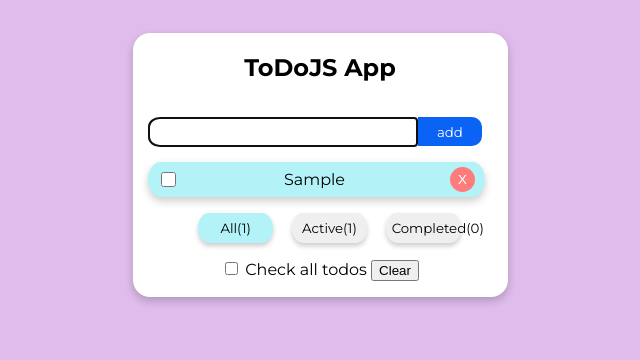
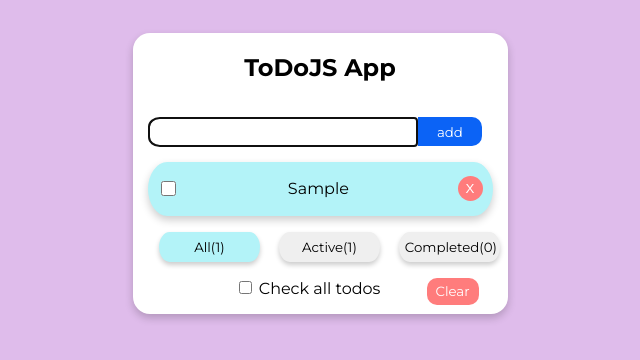
Before and after one commit to m-tynyanko/Tynyanko_Todo_JS, a plain HTML site: page index.html in a window 1280 px wide. Both pictures are taken after typing "Sample" into the empty fields and a click on the button "add". Shown: the whole page, without its empty margins (320-960 px from the left). Drawn offline with Linux system fonts and the light colour scheme.

Commit message:
layout is ready

```diff
--- a/index.html
+++ b/index.html
@@ -12,14 +12,14 @@
     <div class="main-block">
         <h2>ToDoJS App</h2>
         <div class="input-block">
-            <input id="inputId" class="input-field" size="10" />
+            <input id="inputId" class="input-field" maxlength="255" size="10" />
             <button id="buttonId" class="add-task-button" type="button">add</button>
         </div>
         <div class="container"></div>
         <p>
-            <input type="checkbox" id="checkAll" name="check"/>
+            <input type="checkbox" class="all-checkbox" id="checkAll" name="check"/>
             <label for="check">Check all todos</label>
-            <button id="delAll" type="button">Clear</button>
+            <button id="delAll" class="clear-button" type="button">Clear</button>
         </p>
     </div>
     <script src="./main.js"></script>
--- a/main.js
+++ b/main.js
@@ -68,28 +68,8 @@ function checkCurrentPage() {
     }
 };
 
-
-
-function renderAllTasks() {
-    let listOfTasksHTML = '';
-
-    filterTasks();
-
-    checkCurrentPage();
-
-    filteredTasks.slice(pagination(filteredTasks).firstOnPage, pagination(filteredTasks).lastOnPage).forEach((task) => {
-        let check = "";
-        if (task.check){
-            check = "checked";
-        };
-        listOfTasksHTML +=  `<li class="task" id="${task.id}"> \
-                                <input class="task-checkbox" type="checkbox" ${check}/>\
-                                <span class="task-text">${task.text}</span> \
-                                <input hidden class="task-text" id="hiddenInput" value=${task.text}> \
-                                <button class="task-button-delete">X</button> \
-                            </li>`;
-
-    });
+function renderPages(listOfTasksHTML) {
+    listOfTasksHTML = '';
     if (filteredTasks.length > tasksPerPage) {
 
         listOfTasksHTML += `<p>`
@@ -105,8 +85,11 @@ function renderAllTasks() {
     } else {
         currentPageNum = 1;
     }
+    return listOfTasksHTML;
+};
 
-
+function renderTabs(listOfTasksHTML){
+    listOfTasksHTML = '';
     if (tasks.length > 0) {
         listOfTasksHTML += `<p>`;
         if (filterMode === "noFilter"){
@@ -125,13 +108,42 @@ function renderAllTasks() {
             listOfTasksHTML += `<button id="completedId" type="button" class="filter-button">Completed(${tasks.filter(task => task.check == true).length})</button>`;
         };
         listOfTasksHTML += `<p>`;
-
-
         // <button id="allId" type="button" class="filter-button">All(${tasks.length})</button> \
         // <button id="activeId" type="button" class="filter-button">Active(${tasks.filter(task => task.check == false).length})</button> \
         // <button id="completedId" type="button" class="filter-button">Completed(${tasks.filter(task => task.check == true).length})</button> \
         // </p>`;
     };
+    return listOfTasksHTML;
+};
+
+function renderAllTasks() {
+    let listOfTasksHTML = '';
+
+    filterTasks();
+
+    checkCurrentPage();
+
+    filteredTasks.slice(pagination(filteredTasks).firstOnPage, pagination(filteredTasks).lastOnPage).forEach((task) => {
+        let check = "";
+        if (task.check){
+            check = "checked";
+        };
+        listOfTasksHTML +=  `<li class="task" id="${task.id}"> \
+                                <input class="task-checkbox" type="checkbox" ${check}/>\
+                                <span class="task-text">${task.text}</span> \
+                                <input hidden class="task-text" id="hiddenInput" maxLength="256" value=${task.text}> \
+                                <button class="task-button-delete">X</button> \
+                            </li>`;
+
+    });
+    let pageButtons = renderPages(listOfTasksHTML);
+    let tabs = renderTabs(listOfTasksHTML);
+
+
+    listOfTasksHTML += pageButtons;
+    listOfTasksHTML += tabs;
+
+
     container.innerHTML = listOfTasksHTML;
     console.log(currentPageNum);
 };
--- a/style.css
+++ b/style.css
@@ -19,7 +19,13 @@ body {
     border-radius: 17px;
     box-shadow: 0 4px 8px rgba(0, 0, 0, 0.2);
 
+
 }
+
+.container {
+    white-space: normal;
+}
+
 h2 {
     font-family: "Montserrat", sans-serif;
     text-align: center;
@@ -38,16 +44,18 @@ li {
     background: #b3f3f8;
     border-radius: 25px / 35px;
     box-shadow: 0 4px 8px rgba(0, 0, 0, 0.2);
-    width: 90%;
-    height: 35px;
+    width: 345px;
+    /* height: 35px; */
     Align-items: center;
-
+    word-wrap: break-all;
+    overflow-wrap: break-word;
 
 }
 
 .input-block {
     display: flex;
-    text-align: left;
+    /* text-align: left;
+
     /* align-items: center;
     text-align: center;
     width: 70%;
@@ -66,12 +74,12 @@ li {
 }
 
 .task-button-delete{
-    margin-right: 3%;
+    margin-right: 10px;
     color: white;
     float: right;
     width: 25px;
     height: 25px;
-    border-radius: 50%;
+    border-radius: 50px;
     background-color: #ff7c7c;
     transition: .2s linear;
     text-align: center;
@@ -88,8 +96,10 @@ li {
 
 .task-text {
     font-family: "Montserrat", sans-serif;
+    /* word-wrap: break-all;
+    overflow-wrap: break-word; */
+    margin: 5%;
 
-    margin: 5%;
     /* margin-right: 70%; */
 }
 
@@ -123,6 +133,7 @@ li {
     box-shadow: 0 0 0 2px white, 0 0 0 4px #3C82F8;
 }
 p {
+
     font-family: "Montserrat", sans-serif;
     text-align: center;
 }
@@ -152,12 +163,13 @@ p {
 }
 
 .filter-button {
+
     text-align: center;
     font-family: "Montserrat", sans-serif;
     margin-left: 5%;
     border: none;
     height: 30px;
-    width: 20%;
+    width: 27%;
     border-radius: 25px / 35px;
     box-shadow: 0 3px 5px rgba(0, 0, 0, 0.2);
 }
@@ -169,7 +181,29 @@ p {
     margin-left: 5%;
     border: none;
     height: 30px;
-    width: 20%;
+    width: 27%;
     border-radius: 25px / 35px;
     box-shadow: 0 3px 5px rgba(0, 0, 0, 0.2);
 }
+
+.clear-button {
+    font-family: "Montserrat", sans-serif;
+    margin-right: 29px;
+    color: white;
+    float: right;
+    width: 52px;
+    height: 27px;
+    border-radius: 10px;
+    background-color: #ff7c7c;
+    transition: .2s linear;
+    text-align: center;
+    text-decoration: none;
+    border: none;
+}
+.clear-button:hover {
+    box-shadow: 0 0 0 2px white, 0 0 0 4px #ff7c7c;
+}
+
+.all-checkbox {
+    margin-left: 60px;
+}
```
